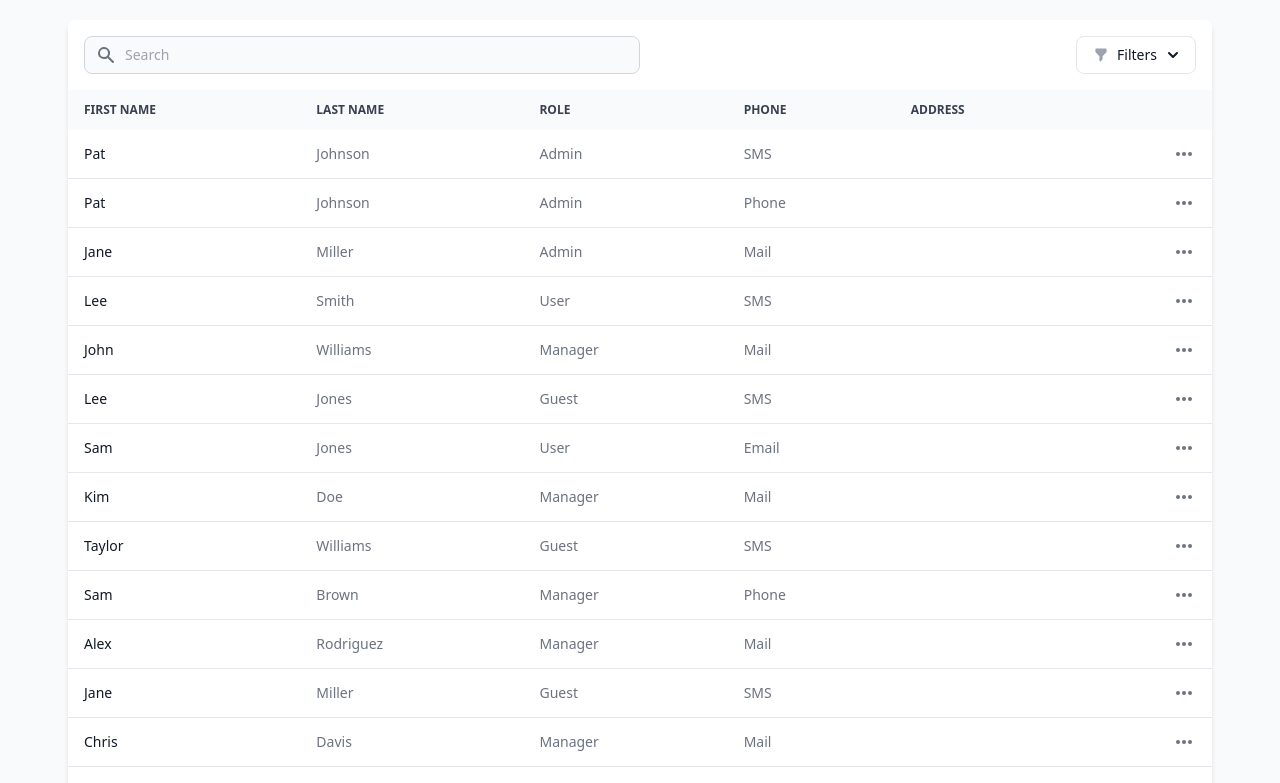
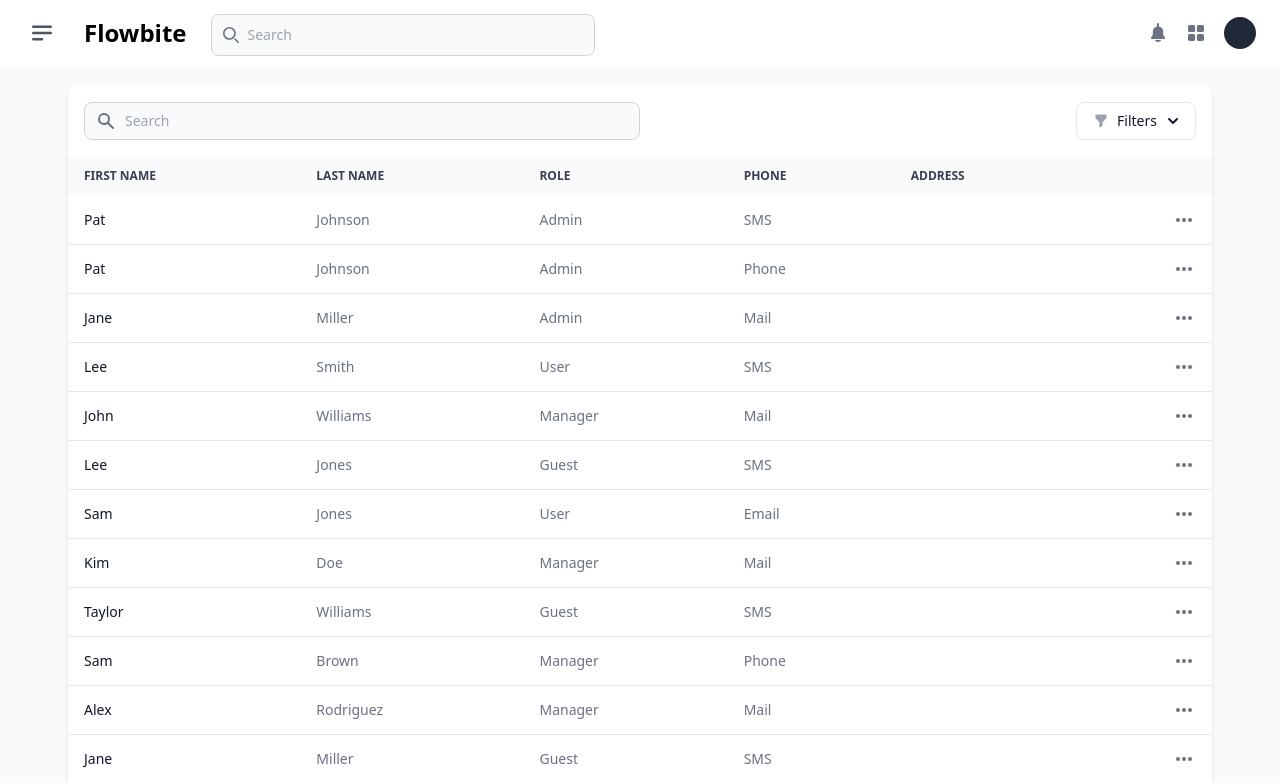
Before and after one commit to tomorrowdevs-projects/tech-jobs-fair-challenge, a React (Create React App) app in the folder frontend/: page / in a window 1280 px wide. Shown: the top 783 px of the page. Built offline with nearby package versions, Linux system fonts and the light colour scheme.

Commit message:
create a dashboard component

```diff
--- a/frontend/src/App.jsx
+++ b/frontend/src/App.jsx
@@ -1,9 +1,9 @@
-import ContactPage from "./components/contactsPage/ContactPage"
+import Dashboard from "./components/Dashboard/Dashboard"
 
 function App() {
     return (
         <>
-            <ContactPage />
+            <Dashboard />
         </>
     )
 }
--- /dev/null
+++ b/frontend/src/components/Dashboard/Dashboard.jsx
@@ -0,0 +1,12 @@
+import Navbar from "../Navbar/Navbar"
+import ContactPage from "../contactsPage/ContactPage"
+
+const Dashboard = () => {
+    return (
+        <>
+            <Navbar />
+            <ContactPage />
+        </>
+    )
+}
+export default Dashboard
```
